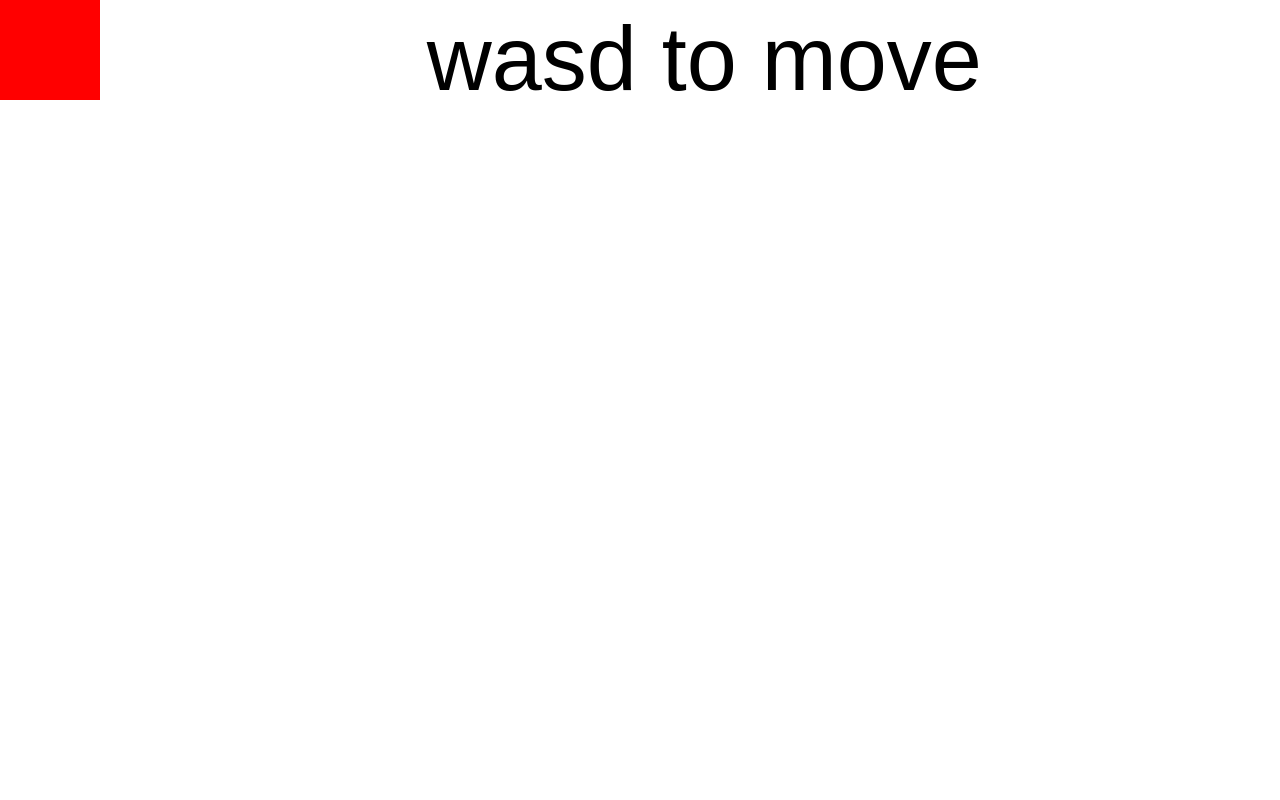
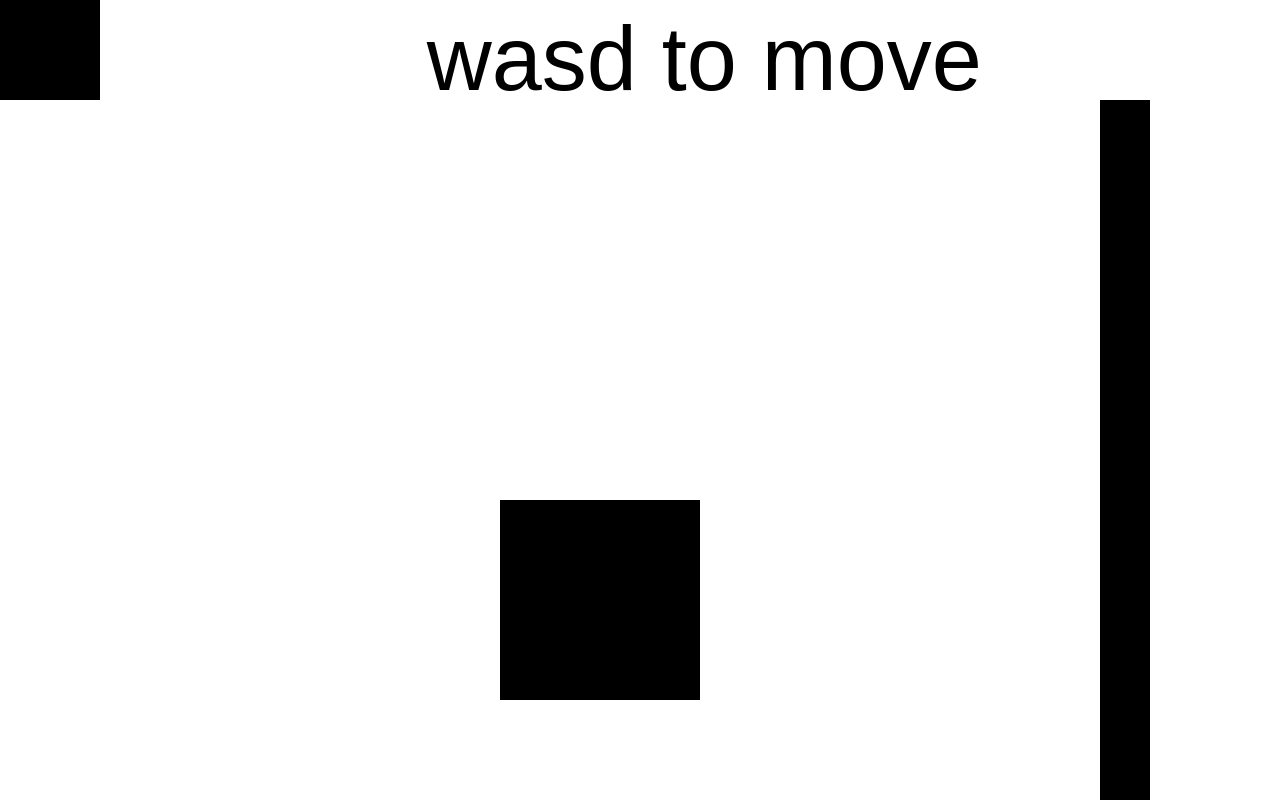
Before and after one commit to abgros/abgros.github.io, a plain HTML site: page index.html in a window 1280 px wide. Drawn offline with Linux system fonts and the light colour scheme.

Commit message:
add static obstacles

```diff
--- a/index.html
+++ b/index.html
@@ -19,4 +19,5 @@
 
 <canvas id="canvas"></canvas>
 <script src="setup.js"></script>
+<script src="obstacle.js"></script>
 <script src="square.js"></script>
--- /dev/null
+++ b/obstacle.js
@@ -0,0 +1,19 @@
+class Obstacle {
+	constructor(x, y, width, height) {
+		this.x = x;
+		this.y = y;
+		this.width = width;
+		this.height = height;
+	}
+
+	// https://stackoverflow.com/questions/306316/determine-if-two-rectangles-overlap-each-other/306332#306332
+	collidingWithRectangle(x, y, width, height) {
+		return (this.x < x + width && this.x + this.width > x &&
+			this.y < y + height && this.y + this.height > y);
+	}
+
+	drawObstacle(ctx) {
+		ctx.fillStyle = "black";
+		ctx.fillRect(this.x, this.y, this.width, this.height);
+	}
+}
--- a/setup.js
+++ b/setup.js
@@ -5,7 +5,13 @@ window.onload = ()=> {
 	canvas.width = window.innerWidth;
 	ctx = canvas.getContext('2d');
 	fps = 60
-	setInterval(drawSquare, 1000/fps);
+	setInterval(frame, 1000/fps);
+	obstacles = [new Obstacle(500, 500, 200, 200), new Obstacle(1100, 100, 50, 900)];
+}
+
+// Things to do every frame
+function frame() {
+	drawSquare();
 }
 
 // Bound number to a range
@@ -22,3 +28,8 @@ function chance(probability) {
 function randomItem(array) {
 	return array[Math.floor(Math.random() * array.length)];
 }
+
+// Check if value is between two others
+function between(x, min, max) {
+	return x >= min && x <= max;
+}
--- a/square.js
+++ b/square.js
@@ -12,8 +12,6 @@ window.addEventListener("keyup", function(event) {
 xpos = 0;
 ypos = 0;
 squareSize = 100;
-squareColor = "black";
-squareColors = ["red", "orange", "green", "blue", "purple", "black"];
 speed = 20;
 
 function drawSquare() {
@@ -36,10 +34,14 @@ function drawSquare() {
 	xpos = bound(xpos, 0, canvas.width - squareSize);
 	ypos = bound(ypos, 0, canvas.height - squareSize);
 
-	// Occurs average of once per second
-	if (chance(1/fps)) {
-		squareColor = randomItem(squareColors);
+	if (obstacles.some(element => element.collidingWithRectangle(xpos, ypos, squareSize, squareSize))) {
+		squareColor = "red";
+	} else {
+		squareColor = "black";
 	}
+
+	// Draw Obstacles
+	obstacles.forEach(element => element.drawObstacle(ctx));
 
 	// Draw square
 	ctx.fillStyle = squareColor;
```
